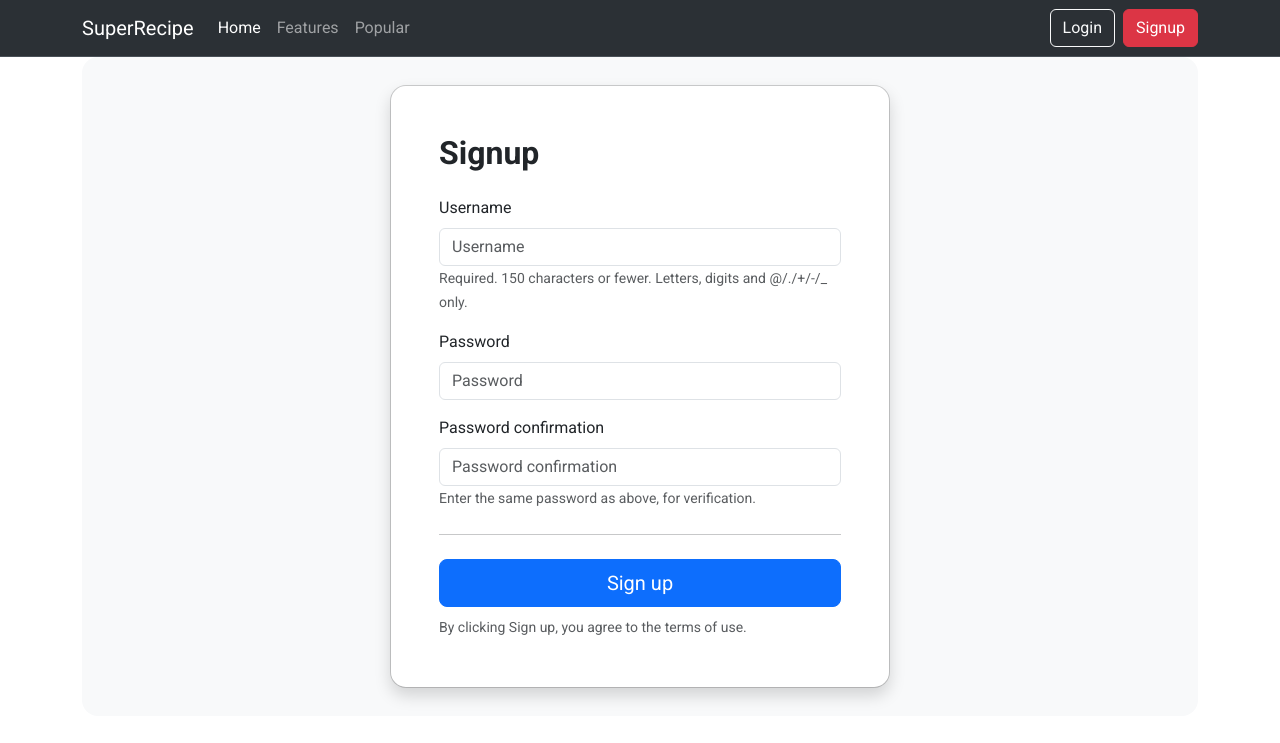
After one commit to sumitgirwal/SuperRecipe, a Django app: page /user-signup/ in a window 1280 px wide. The commit adds this page. Shown: the top 743 px of the page. Run offline with Django 4.2, Linux system fonts and the light colour scheme; some libraries are stand-ins or nearby versions.

Commit message:
Added messages and signup login logout

```diff
--- /dev/null
+++ b/recipe_app/forms.py
@@ -0,0 +1,42 @@
+from django import forms
+
+from django.contrib.auth.models import User
+
+class UserCreationForm(forms.ModelForm):
+    """
+    A form that creates a user, with no privileges, from the given username and
+    password.
+    """
+    error_messages = {
+        'password_mismatch': ("The two password fields didn't match."),
+    }
+    password1 = forms.CharField(label=("Password"),
+        widget=forms.PasswordInput)
+    password2 = forms.CharField(label=("Password confirmation"),
+        widget=forms.PasswordInput,
+        help_text=("Enter the same password as above, for verification."))
+
+    class Meta:
+        model = User
+        fields = ("username",)
+
+    def clean_password2(self):
+        password1 = self.cleaned_data.get("password1")
+        password2 = self.cleaned_data.get("password2")
+        if password1 and password2 and password1 != password2:
+            raise forms.ValidationError(
+                self.error_messages['password_mismatch'],
+                code='password_mismatch',
+            )
+        return password2
+
+    def save(self, commit=True):
+        user = super(UserCreationForm, self).save(commit=False)
+        user.set_password(self.cleaned_data["password1"])
+        if commit:
+            user.save()
+        return user
+
+class UserLoginForm(forms.Form):
+    username = forms.CharField(max_length=100)
+    password = forms.PasswordInput()
--- a/recipe_app/urls.py
+++ b/recipe_app/urls.py
@@ -2,5 +2,8 @@ from django.urls import path
 from . import views
 
 urlpatterns = [
-    path('', views.index, name='home')
+    path('', views.index, name='home'),
+    path('user-signup/', views.user_signup, name='user_signup'),
+    path('user-login/', views.user_login, name='user_login'),
+    path('user-logout/', views.user_logout, name='user_logout'),
 ]
--- a/recipe_app/views.py
+++ b/recipe_app/views.py
@@ -1,5 +1,34 @@
-from django.shortcuts import render
+from django.shortcuts import render, redirect
+from .forms import UserCreationForm, UserLoginForm
+from django.contrib.auth import authenticate, login, logout
+from django.contrib import messages
 
 # Create your views here.
 def index(request):
-    return render(request, 'index.html')
+    return render(request,   'index.html')
+
+def user_login(request):
+    if request.method == 'POST':
+            username = request.POST.get('username')
+            password = request.POST.get('password')
+            user = authenticate(username=username, password=password)
+            if user:
+                login(request, user)
+                return redirect('home')
+            else:
+                messages.error(request, "Username or password is wrong!")
+    return render(request, 'login.html')
+
+def user_logout(request):
+    logout(request)
+    return redirect('home')
+
+def user_signup(request):
+    form = UserCreationForm()
+    if request.method == 'POST':
+        form = UserCreationForm(request.POST)
+        if form.is_valid():
+            form.save()
+            messages.success(request, "Signup Successfully. Please login now.")
+            return redirect('user_login')
+    return render(request, 'signup.html', {'form': form})
--- a/templates/base.html
+++ b/templates/base.html
@@ -8,11 +8,12 @@
     <link href="https://cdn.jsdelivr.net/npm/bootstrap@5.3.0/dist/css/bootstrap.min.css" rel="stylesheet" integrity="sha384-9ndCyUaIbzAi2FUVXJi0CjmCapSmO7SnpJef0486qhLnuZ2cdeRhO02iuK6FUUVM" crossorigin="anonymous">
     <link rel="stylesheet" href="{% static 'css/styles.css' %}">
   </head>
-  <body>
+  <body class="">
 
     {% include 'navbar.html' %}
-    <div class="container my-5">
-      {% include 'hero.html' %}
+
+    <div class="container">
+      {% include 'messages.html' %}
       {% block content %}{% endblock %}
     </div>
     <script src="https://cdn.jsdelivr.net/npm/bootstrap@5.3.0/dist/js/bootstrap.bundle.min.js" integrity="sha384-geWF76RCwLtnZ8qwWowPQNguL3RmwHVBC9FhGdlKrxdiJJigb/j/68SIy3Te4Bkz" crossorigin="anonymous"></script>
--- a/templates/index.html
+++ b/templates/index.html
@@ -1,4 +1,5 @@
 {% extends 'base.html' %}
 {% block title %} Home {% endblock %}
 {% block content %}
+{% include 'hero.html' %}
 {% endblock %}
--- /dev/null
+++ b/templates/messages.html
@@ -0,0 +1,6 @@
+{% for message in messages %}
+<div class="alert {{ message.tags }} alert-dismissible fade show" role="alert">
+    {{ message }}
+    <button type="button" class="btn-close" data-bs-dismiss="alert" aria-label="Close"></button>
+  </div>
+{% endfor %}
--- a/templates/navbar.html
+++ b/templates/navbar.html
@@ -17,13 +17,22 @@
           </li>
         </ul>
 
-        <ul class="navbar-nav float-end">
+        <ul class="navbar-nav float-end d-flex align-items-center">
+            {% if request.user.is_authenticated %}
             <li class="nav-item">
-                <a class="btn btn-outline-light" href="#">Login</a>
+              <p class="text-light mb-0 me-4" href="#">Hey, {{ request.user.username }}</p>
+            </li>
+            <li class="nav-item">
+              <a class="btn btn-outline-danger" href="{% url 'user_logout' %}">Logout</a>
+            </li>
+            {% else %}
+            <li class="nav-item">
+                <a class="btn btn-outline-light" href="{% url 'user_login' %}">Login</a>
             </li>
             <li class="nav-item ms-2">
-                <a class="btn btn-danger" href="#">Signup</a>
+                <a class="btn btn-danger" href="{% url 'user_signup' %}">Signup</a>
             </li>
+            {% endif %}
         </ul>
       </div>
     </div>
--- /dev/null
+++ b/templates/signup.html
@@ -0,0 +1,24 @@
+{% extends 'base.html' %}
+{% block title %} Signup {% endblock %}
+{% block content %}
+<div class="modal modal-signin position-static d-block bg-light rounded-4 mb-2" tabindex="-1" role="dialog" id="modalSignin">
+    <div class="modal-dialog" role="document">
+      <div class="modal-content rounded-4 shadow">
+        <div class="modal-header p-5 pb-4 border-bottom-0">
+          <h1 class="fw-bold mb-0 fs-2">Signup</h1>
+        </div>
+        <div class="modal-body p-5 pt-0">
+          {% load bootstrap5 %}
+          <form class=""  action="{% url 'user_signup' %}" method="POST">
+            {% csrf_token %}
+            {% bootstrap_form form %}
+            <hr class="my-4">
+            <button class="w-100 mb-2 btn btn-lg rounded-3 btn-primary" type="submit">Sign up</button>
+            <small class="text-muted">By clicking Sign up, you agree to the terms of use.</small>
+          </form>
+        </div>
+      </div>
+    </div>
+  </div>
+
+  {% endblock %}
```
Also changed, not shown: core/settings.py (+16 -0 lines), templates/hero.html (+14 -14 lines), templates/login.html (added, +33 -0 lines), static/images/hero.jpg (added).
